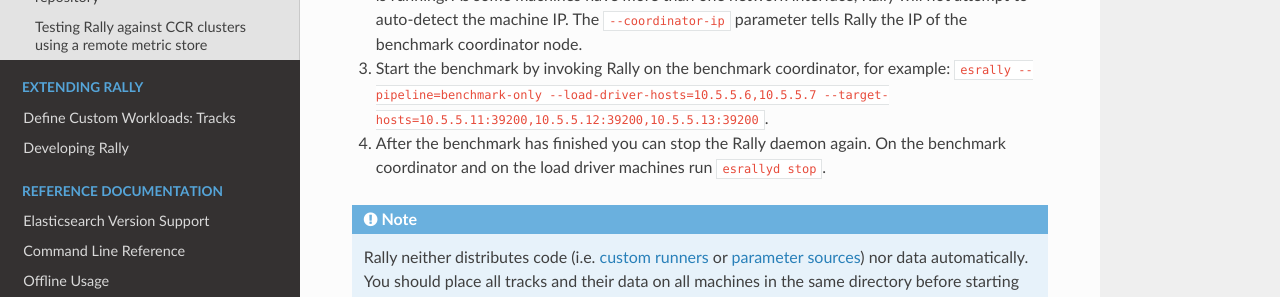
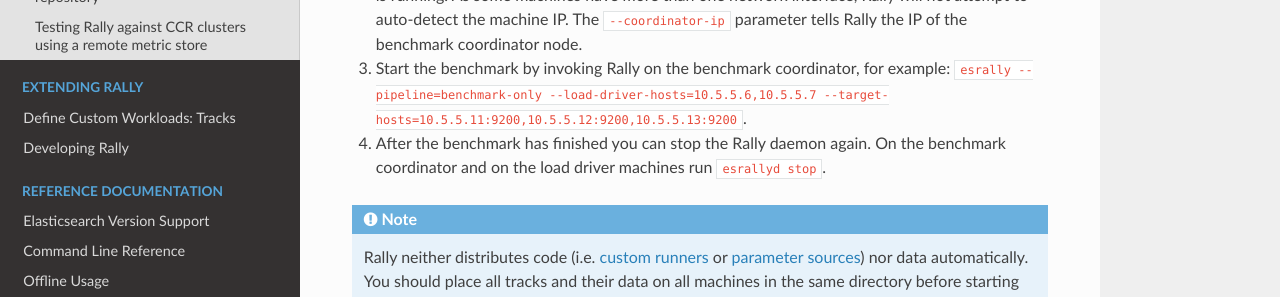
Before and after one commit to elastic/rally, a Sphinx documentation site: the page built from docs/recipes.rst, in a window 1280 px wide and 900 px high, scrolled down 4579 px. Shown: the part 172-469 px from the top of the window. Built offline with Sphinx 7.4.7 and the Read the Docs theme 2.0.0, drawn with Linux system fonts in a browser that asks for light colours; some of the changed text lies outside the part shown.

Commit message:
Fix the docs for only remote cluster

```diff
--- a/docs/recipes.rst
+++ b/docs/recipes.rst
@@ -40,11 +40,11 @@
 
 Now we can invoke Rally::
 
-    esrally --track=pmc --target-hosts=10.5.5.10:39200,10.5.5.11:39200,10.5.5.12:39200 --pipeline=benchmark-only
+    esrally --track=pmc --target-hosts=10.5.5.10:9200,10.5.5.11:9200,10.5.5.12:9200 --pipeline=benchmark-only
 
 If you have `X-Pack Security <https://www.elastic.co/products/x-pack/security>`_  enabled, then you'll also need to specify another parameter to use https and to pass credentials::
 
-    esrally --track=pmc --target-hosts=10.5.5.10:39243,10.5.5.11:39243,10.5.5.12:39243 --pipeline=benchmark-only --client-options="use_ssl:true,verify_certs:true,basic_auth_user:'elastic',basic_auth_password:'changeme'"
+    esrally --track=pmc --target-hosts=10.5.5.10:9243,10.5.5.11:9243,10.5.5.12:9243 --pipeline=benchmark-only --client-options="use_ssl:true,verify_certs:true,basic_auth_user:'elastic',basic_auth_password:'changeme'"
 
 .. _recipe_benchmark_remote_cluster:
 
@@ -71,7 +71,7 @@
 
 1. :doc:`Install </install>` and :doc:`configure </configuration>` Rally on all machines. Be sure that the same version is installed on all of them and fully :doc:`configured </configuration>`.
 2. Start the :doc:`Rally daemon </rally_daemon>` on each machine. The Rally daemon allows Rally to communicate with all remote machines. On the benchmark coordinator run ``esrallyd start --node-ip=10.5.5.5 --coordinator-ip=10.5.5.5`` and on the benchmark candidate machines run ``esrallyd start --node-ip=10.5.5.10 --coordinator-ip=10.5.5.5`` and ``esrallyd start --node-ip=10.5.5.11 --coordinator-ip=10.5.5.5`` respectively. The ``--node-ip`` parameter tells Rally the IP of the machine on which it is running. As some machines have more than one network interface, Rally will not attempt to auto-detect the machine IP. The ``--coordinator-ip`` parameter tells Rally the IP of the benchmark coordinator node.
-3. Start the benchmark by invoking Rally as usual on the benchmark coordinator, for example: ``esrally --distribution-version=5.0.0 --target-hosts=10.5.5.10:39200,10.5.5.11:39200``. Rally will derive from the ``--target-hosts``  parameter that it should provision the nodes ``10.5.5.10`` and ``10.5.5.11``.
+3. Start the benchmark by invoking Rally as usual on the benchmark coordinator, for example: ``esrally --distribution-version=5.0.0 --target-hosts=10.5.5.10:9200,10.5.5.11:9200``. Rally will derive from the ``--target-hosts``  parameter that it should provision the nodes ``10.5.5.10`` and ``10.5.5.11``.
 4. After the benchmark has finished you can stop the Rally daemon again. On the benchmark coordinator and on the benchmark candidates run ``esrallyd stop``.
 
 .. note::
@@ -111,7 +111,7 @@
 
 1. :doc:`Install </install>` and :doc:`configure </configuration>` Rally on all machines. Be sure that the same version is installed on all of them and fully :doc:`configured </configuration>`.
 2. Start the :doc:`Rally daemon </rally_daemon>` on each machine. The Rally daemon allows Rally to communicate with all remote machines. On the benchmark coordinator run ``esrallyd start --node-ip=10.5.5.5 --coordinator-ip=10.5.5.5`` and on the load driver machines run ``esrallyd start --node-ip=10.5.5.6 --coordinator-ip=10.5.5.5`` and ``esrallyd start --node-ip=10.5.5.7 --coordinator-ip=10.5.5.5`` respectively. The ``--node-ip`` parameter tells Rally the IP of the machine on which it is running. As some machines have more than one network interface, Rally will not attempt to auto-detect the machine IP. The ``--coordinator-ip`` parameter tells Rally the IP of the benchmark coordinator node.
-3. Start the benchmark by invoking Rally on the benchmark coordinator, for example: ``esrally --pipeline=benchmark-only --load-driver-hosts=10.5.5.6,10.5.5.7 --target-hosts=10.5.5.11:39200,10.5.5.12:39200,10.5.5.13:39200``.
+3. Start the benchmark by invoking Rally on the benchmark coordinator, for example: ``esrally --pipeline=benchmark-only --load-driver-hosts=10.5.5.6,10.5.5.7 --target-hosts=10.5.5.11:9200,10.5.5.12:9200,10.5.5.13:9200``.
 4. After the benchmark has finished you can stop the Rally daemon again. On the benchmark coordinator and on the load driver machines run ``esrallyd stop``.
 
 .. note::
```
